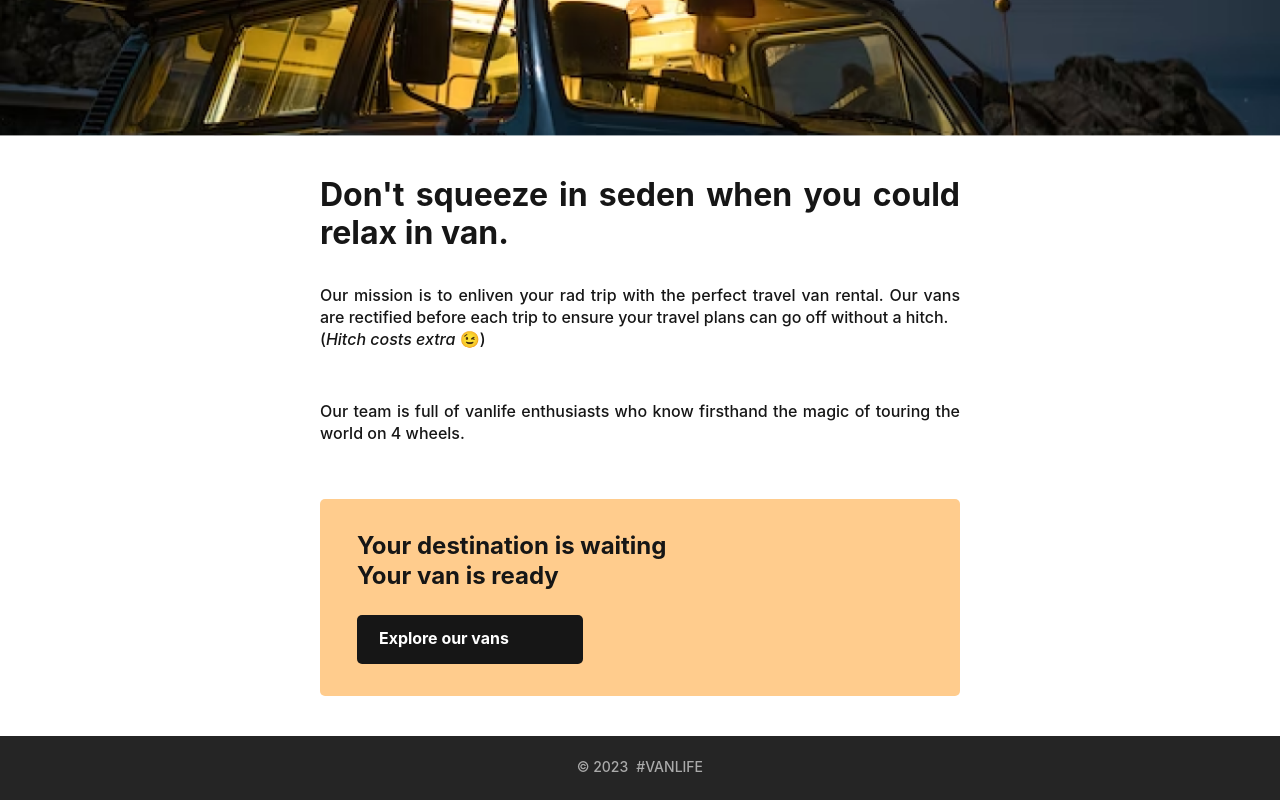
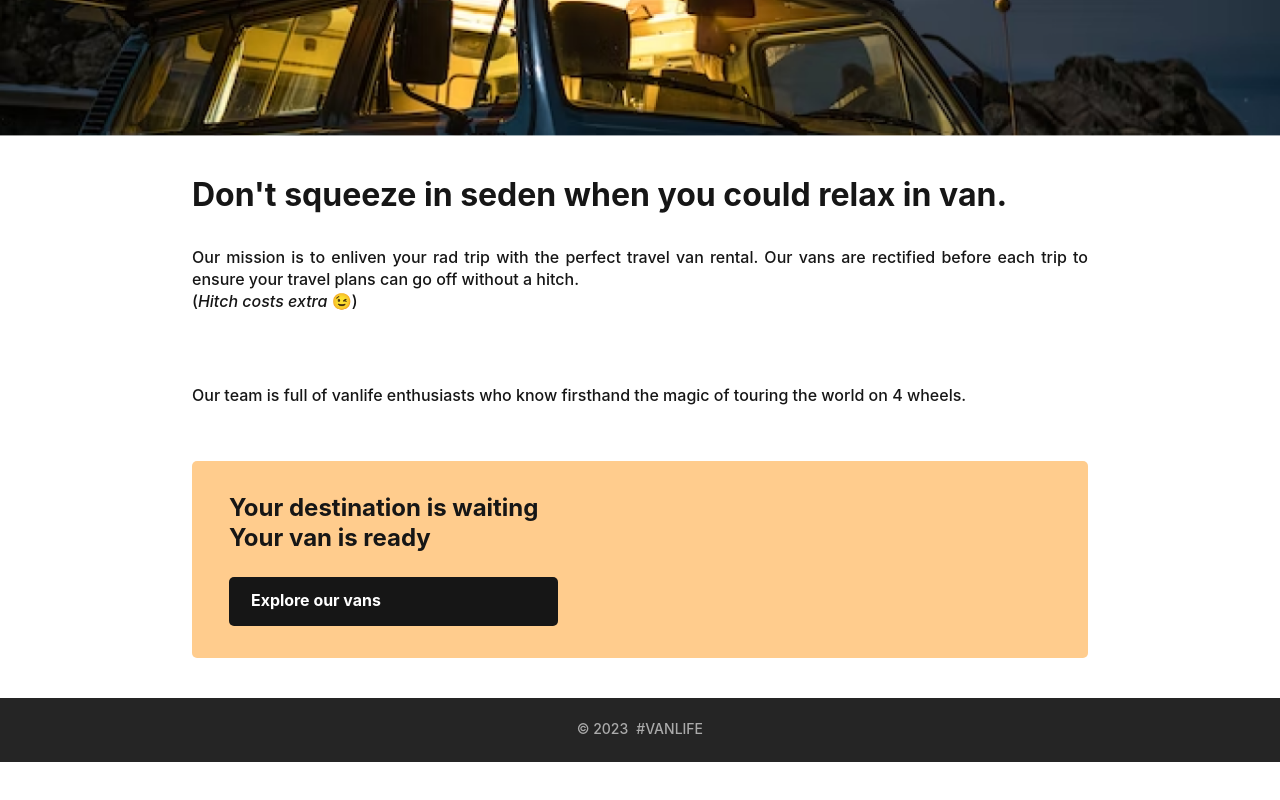
Before and after one commit to ihnaqi/van-life, a React (Vite) app: page /about in a window 1280 px wide. Shown: the part 505-1305 px from the top of the page. After the commit the page ends 1267 px from the top, so only its background shows below. Built offline with nearby package versions, Linux system fonts and the light colour scheme; the HTML template or start-up script is replaced by a standard one.

Commit message:
modified width issues

```diff
--- a/src/App.css
+++ b/src/App.css
@@ -3,7 +3,7 @@
     padding: 2.25006rem 1.61369rem 2.16394rem 1.625rem;
     justify-content: space-between;
     align-items: center;
-    width: 100%;
+    width: 100vw;
     height: 12vh;
     gap: 14.70081rem;
     background: #FFF7ED;
@@ -85,9 +85,8 @@ nav {
 }
 
 .about-content {
-    width: 80vh;
+    width: 70vw;
     padding-block: 40px;
-    display: block;
     margin: auto;
 }
 
```
